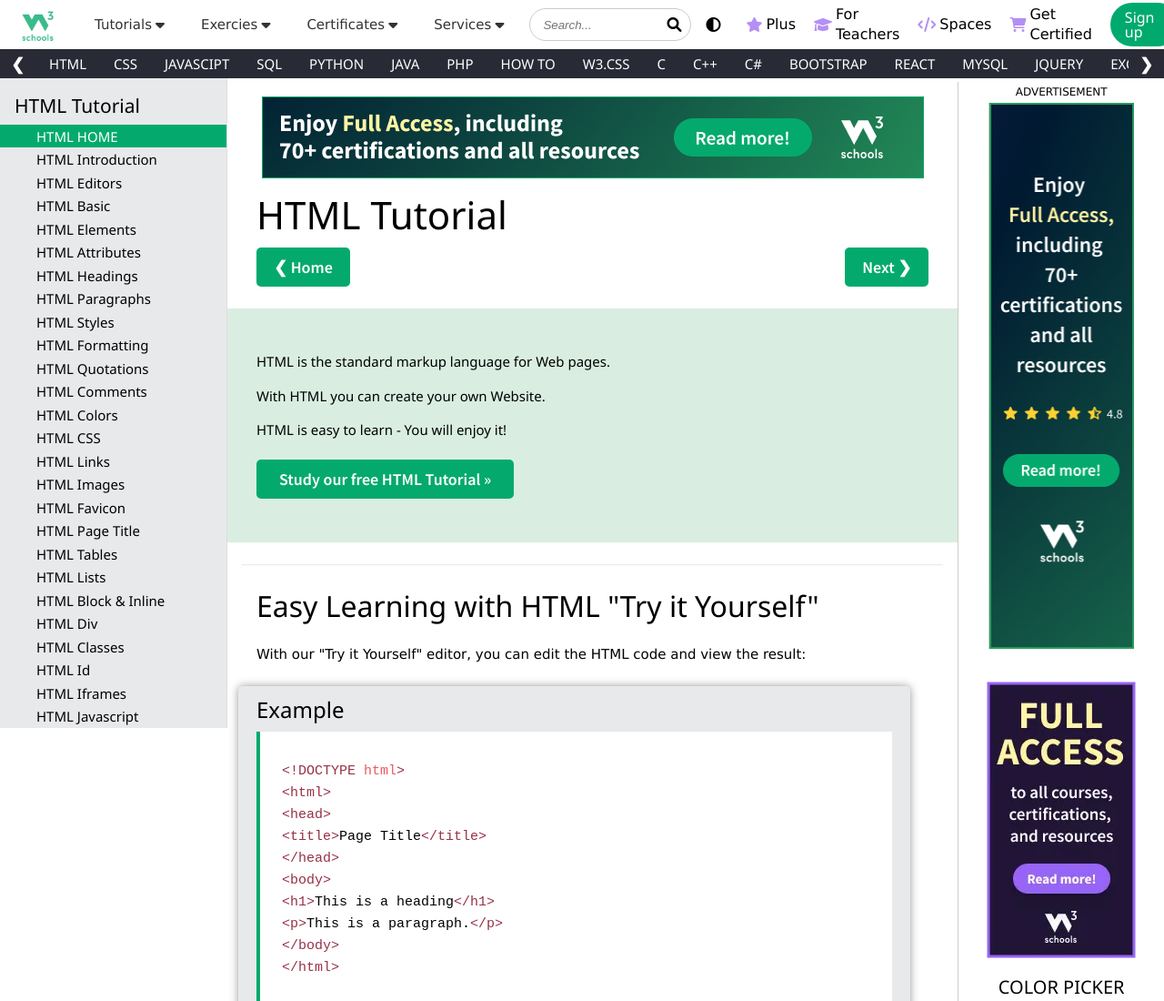
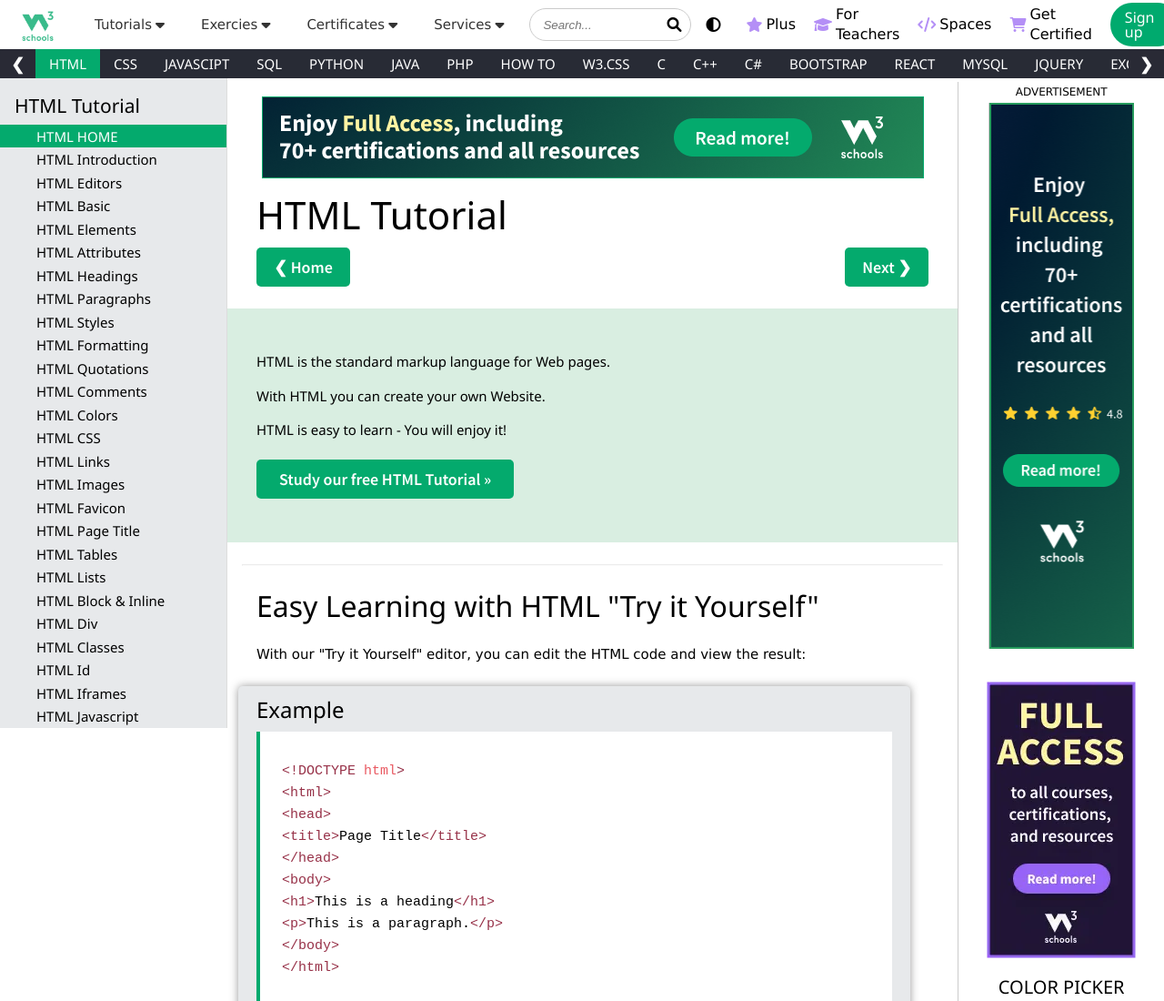
Before and after one commit to harri-oceanz/HTML-Home, a plain HTML site: page index.html in a window 1280 px wide. Shown: the top 1100 px of the page at 91% size. Drawn offline with nearby package versions, Linux system fonts and the light colour scheme; a web font is replaced by a local one.

Commit message:
Đẩy lại các file

```diff
--- a/assets/css/main.css
+++ b/assets/css/main.css
@@ -27,9 +27,9 @@ body {
     line-height: 31.5px;
 }
 
-.Side_bar .sidebar-hover{
+.sidebar-hover{
     background-color:#04AA6D;
-    color: #fff;
+    color: #fff !important;
 }
 .Side_bar .sidebar-hover:hover{
     background-color:#04AA6D;
--- a/index.html
+++ b/index.html
@@ -26,7 +26,7 @@
         <!-- NAVBAR -->
         <nav class="navbar" id="test">
             <div class="navbar-body-left">
-                <a href="https://quocdai1011.github.io/BTL_WEB/" class="navbar__home"><img class="navbar__home-img" src="./assets/img/faviconW3S.png" alt="Home"></a>
+                <a href="javascript:void(0);" class="navbar__home"><img class="navbar__home-img" src="./assets/img/faviconW3S.png" alt="Home"></a>
                 <a href="javascript:void(0);" class="navbar__selection js-navbar">
                     <div class="navbar__selection-item">
                         <p class="navbar__selection-text js-parent">Tutorials</p>
@@ -101,7 +101,7 @@
             <button class="scroll-btn left" onclick="scrollLeft()">&#10094;</button>
             <ul class="header__list">
                 <li class="header__item">
-                    <a href="javascript:void(0);" class="header__link">html</a>
+                    <a href="javascript:void(0);" class="header__link sidebar-hover">html</a>
                 </li>
                 <li class="header__item">
                     <a href="javascript:void(0);" class="header__link">css</a>
```
